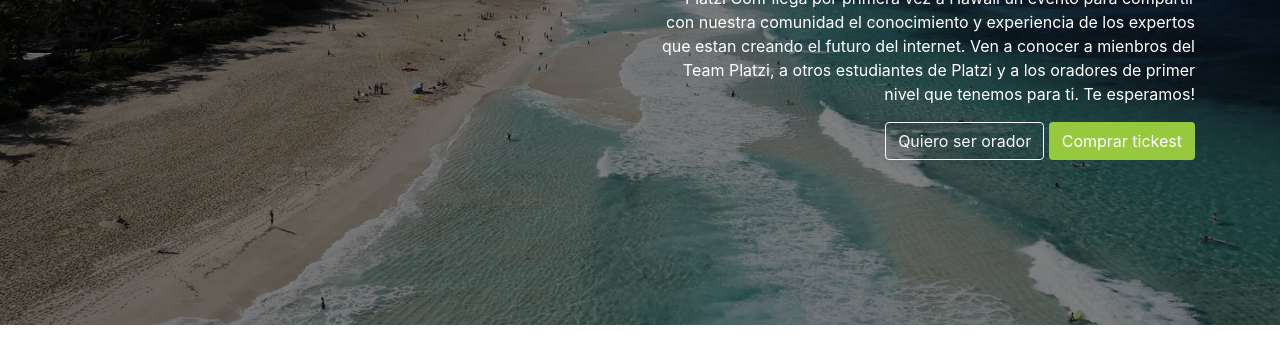
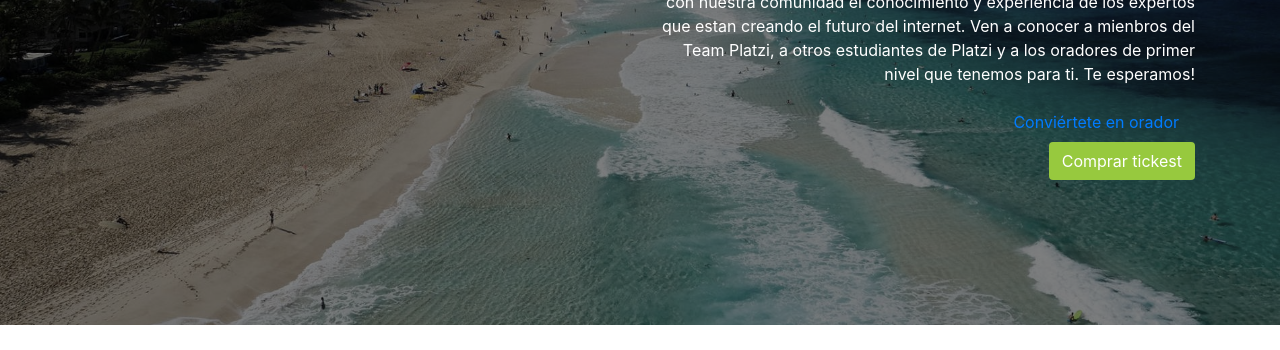
Before and after one commit to bryan-c-orellana/Practicando-Bootstrap, a plain HTML site: page index.html in a window 1280 px wide. Shown: the part 291-641 px from the top of the page. Drawn offline with nearby package versions, Linux system fonts and the light colour scheme.

Commit message:
ultimo cambio landing platzi
Agregué el link para ser orador en la parte del main

```diff
--- a/index.html
+++ b/index.html
@@ -75,7 +75,7 @@
                         estudiantes de Platzi y a los oradores de primer nivel
                         que tenemos para ti. Te esperamos!
                       </p>
-                      <a href="#" class="btn btn-outline-light">Quiero ser orador</a>
+                       <a class="nav-link" href="#conviertete-orador">Conviértete en orador</a>
                       <button type="button" class="btn btn-platzi" data-toggle="modal" data-target="#modal-compra">Comprar tickest</button>
                     </div>
                   </div>
```
